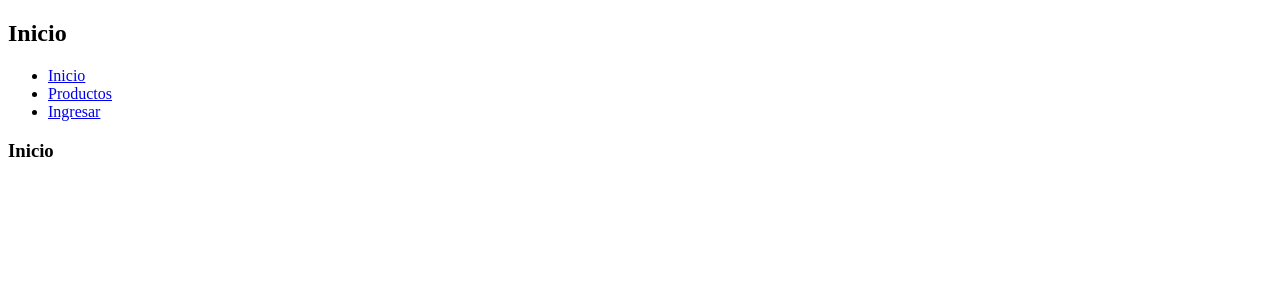
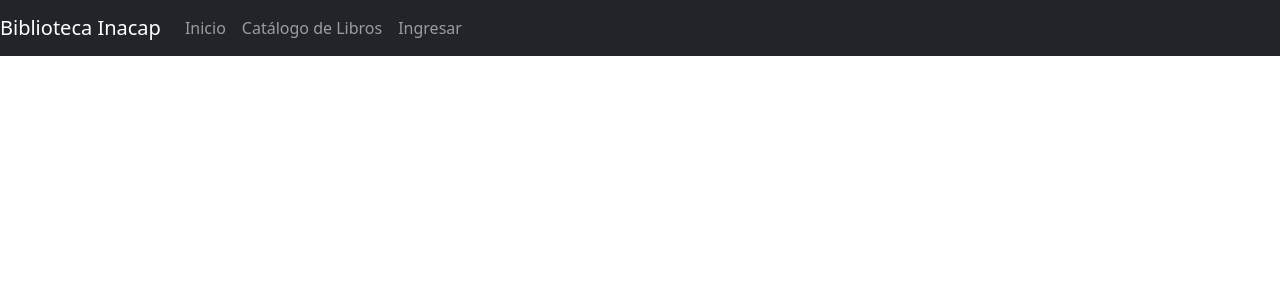
Before and after one commit to Arleen-Arellano/sistema_de_prestamo, a Django app: page / in a window 1280 px wide. Shown: the top 300 px of the page. Run offline with Django 5.2, Linux system fonts and the light colour scheme.

Commit message:
1.1
agregue diseño al proyecto

```diff
--- a/login/core/templates/core/base.html
+++ b/login/core/templates/core/base.html
@@ -4,21 +4,33 @@
     <meta charset="UTF-8">
     <meta name="viewport" content="width=device-width, initial-scale=1.0">
     <title>Aplicacion</title>
+    <link href="https://cdn.jsdelivr.net/npm/bootstrap@5.3.2/dist/css/bootstrap.min.css" rel="stylesheet" integrity="sha384-T3c6CoIi6uLrA9TneNEoa7RxnatzjcDSCmG1MXxSR1GAsXEV/Dwwykc2MPK8M2HN" crossorigin="anonymous">
 </head>
 <body>
+    <nav class="navbar navbar-expand-lg navbar-dark bg-dark">
+        <a class="navbar-brand" href="#">Biblioteca Inacap</a>
+        <button class="navbar-toggler" type="button" data-toggle="collapse" data-target="#navbarNav" aria-controls="navbarNav" aria-expanded="false" aria-label="Toggle navigation">
+          <span class="navbar-toggler-icon"></span>
+        </button>
+        <div class="collapse navbar-collapse" id="navbarNav">
+          <ul class="navbar-nav">
+            <li class="nav-item active">
+              <a class="nav-link" href={% url 'home' %}>Inicio</a>
+            </li>
+            <li class="nav-item">
+              <a class="nav-link" href={% url 'products' %}>Catálogo de Libros</a>
+            </li>
+            <li class="nav-item">
+                {% if request.user.is_authenticated %}
+                <a class="nav-link" href={% url 'exit' %}>Salir</a>
+                {% else %}
+                <a class="nav-link" {% url 'login' %}>Ingresar</a>
+                {% endif %}
+            </li>
+          </ul>
+        </div>
+      </nav>
 
-    <h2>Inicio</h2>
-    <ul>
-        <li><a href={% url 'home' %}>Inicio</a></li>
-        <li><a href={% url 'products' %}>Productos</a></li>
-
-        {% if request.user.is_authenticated %}
-            <li> <a href={% url 'exit' %}>Salir</a></li>
-        {% else %}
-            <li><a href={% url 'login' %}>Ingresar</a></li>
-        {% endif %}
-
-    </ul>
     {% block content %}{% endblock %}
 </body>
 </html>
--- a/login/core/templates/core/home.html
+++ b/login/core/templates/core/home.html
@@ -3,12 +3,31 @@
 
 {% block content %}
 
-<h3>Inicio</h3>
 {% if request.user.is_authenticated %}
     <hr>
     <h4>
         {{user.username | upper }}, Bienvenido
     </h4>
+    <div class="card-deck mt-4">
+        <div class="card">
+          <div class="card-body">
+            <h5 class="card-title">Renovar Libro</h5>
+            <p class="card-text">Renueva tus libros fácilmente desde tu cuenta.</p>
+          </div>
+        </div>
+        <div class="card">
+          <div class="card-body">
+            <h5 class="card-title">Solicitar Préstamo</h5>
+            <p class="card-text">Explora nuestro catálogo y solicita préstamos de tus libros favoritos.</p>
+          </div>
+        </div>
+        <div class="card">
+          <div class="card-body">
+            <h5 class="card-title">Notificaciones</h5>
+            <p class="card-text">Recibe notificaciones sobre fechas de devolución y novedades.</p>
+          </div>
+        </div>
+      </div>
 {% endif %}
 
 {% endblock %}
--- a/login/core/templates/core/products.html
+++ b/login/core/templates/core/products.html
@@ -3,7 +3,7 @@
 
 {% block content %}
 
-<h3>Productos</h3>
+<h3>Catálogo de Libros</h3>
 <p>producto 1</p>
 <p>producto 2</p>
 <p>producto 3</p>
```
Also changed, not shown: login/core/templates/core/style.css (added, +92 -0 lines), login/core/templates/core/nose.html (added), login/db.sqlite3.
